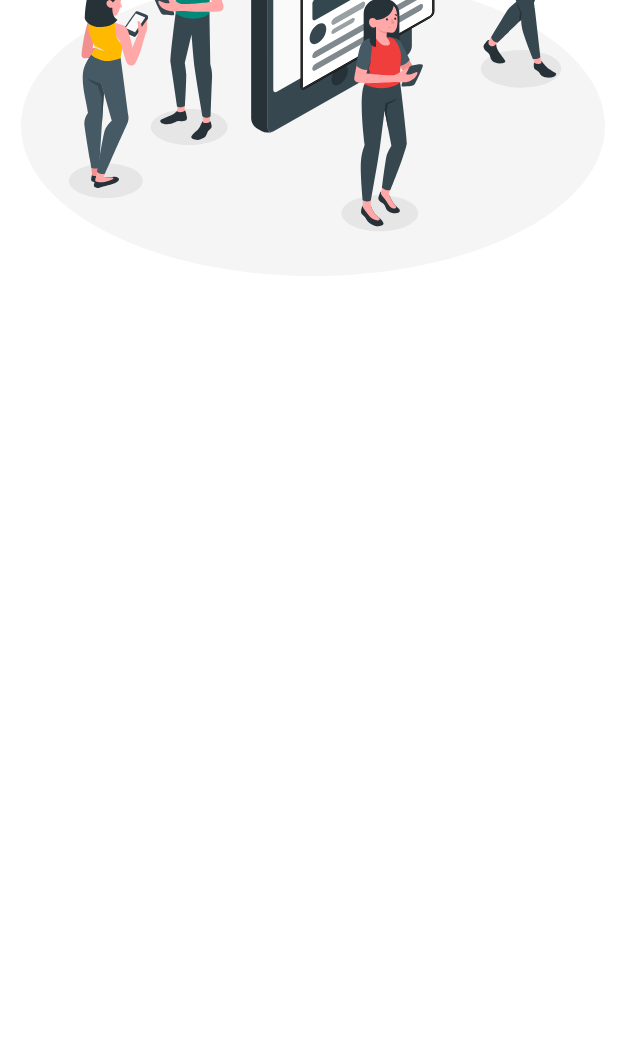
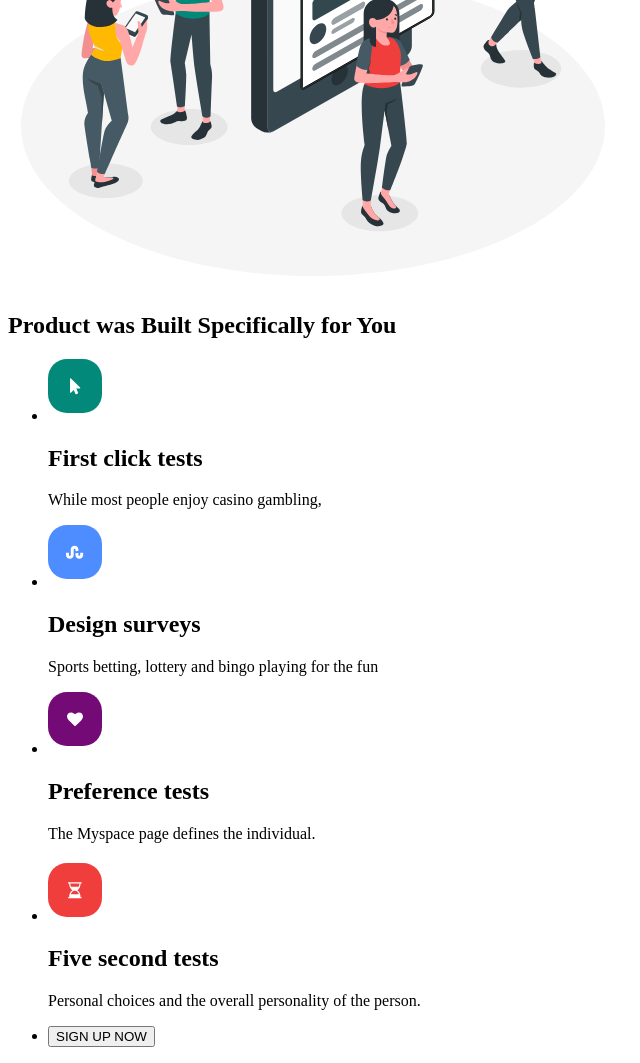
Before and after one commit to Ferd1xx/blended-3-1, a plain HTML site: page index.html in a window 1280 px wide. Shown: the part 604-1667 px from the top of the page, without its empty margins (0-640 px from the left). Before the commit the page ends 904 px from the top, so only its background shows below. Drawn offline with Linux system fonts and the light colour scheme.

Commit message:
blended 3-1

```diff
--- a/index.html
+++ b/index.html
@@ -42,6 +42,54 @@
           height="555"
         />
       </section>
+      <section>
+        <h1>Product was Built Specifically for You</h1>
+        <ul>
+          <li>
+            <img
+              src="./images/icon-1.svg"
+              alt="icon-1"
+              width="54"
+              height="62"
+            />
+            <h2>First click tests</h2>
+            <p>While most people enjoy casino gambling,</p>
+          </li>
+          <li>
+            <img
+              src="./images/icon-2.svg"
+              alt="icon-2"
+              width="54"
+              height="62"
+            />
+            <h2>Design surveys</h2>
+            <p>Sports betting, lottery and bingo playing for the fun</p>
+          </li>
+          <li>
+            <img
+              src="./images/icon-3.svg"
+              alt="icon-3"
+              width="54"
+              height="62"
+            />
+            <h2>Preference tests</h2>
+            <p>The Myspace page defines the individual.</p>
+          </li>
+          <li>
+            <img
+              src="./images/icon-4.svg"
+              alt="icon-4"
+              width="54"
+              height="62"
+            />
+            <h2>Five second tests</h2>
+            <p>Personal choices and the overall personality of the person.</p>
+          </li>
+        </ul>
+        <ul>
+          <li><button type="button">SIGN UP NOW</button></li>
+        </ul>
+      </section>
     </main>
     <footer></footer>
   </body>
```
Also changed, not shown: images/icon-1.svg (added), images/icon-2.svg (added), images/icon-3.svg (added), images/icon-4.svg (added).
